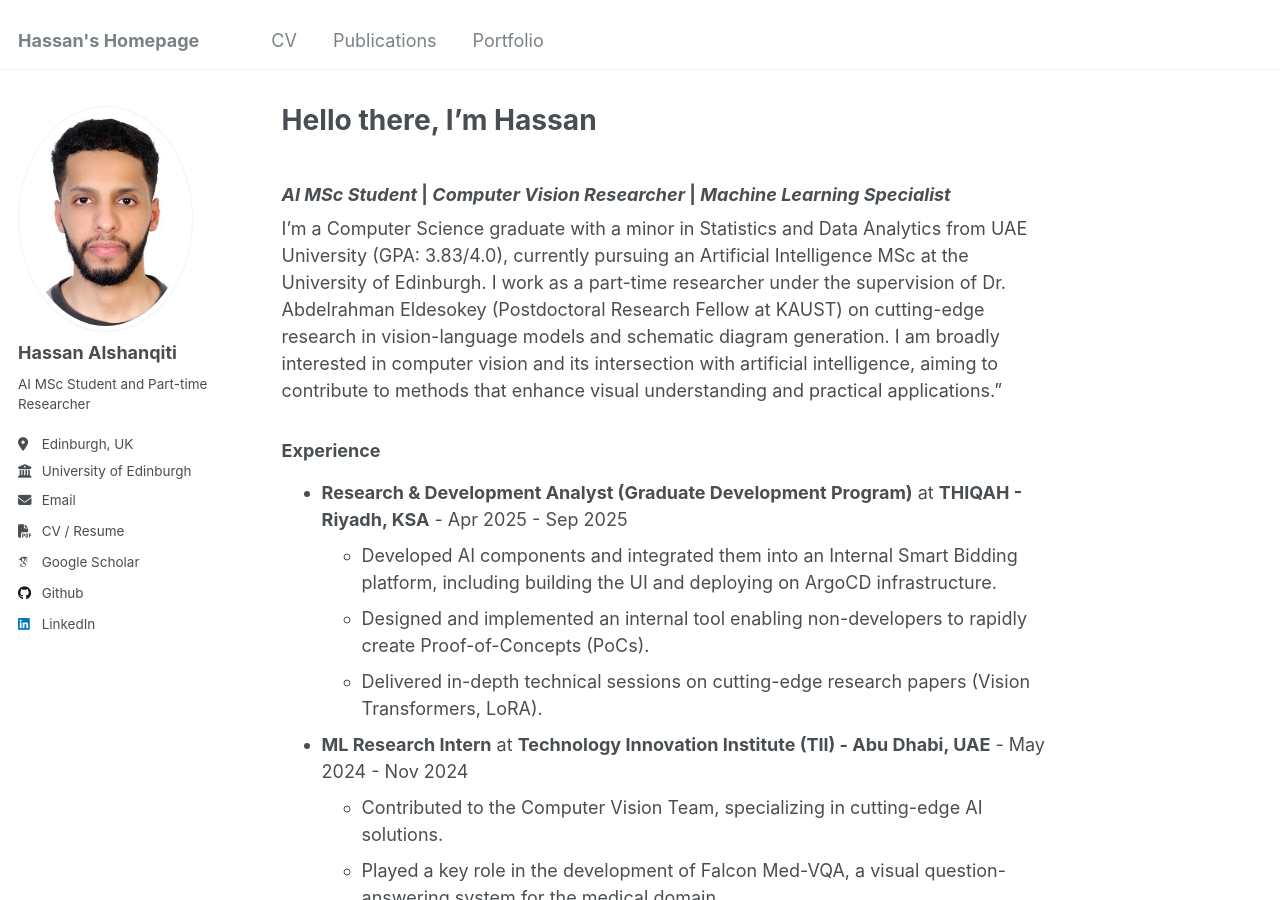
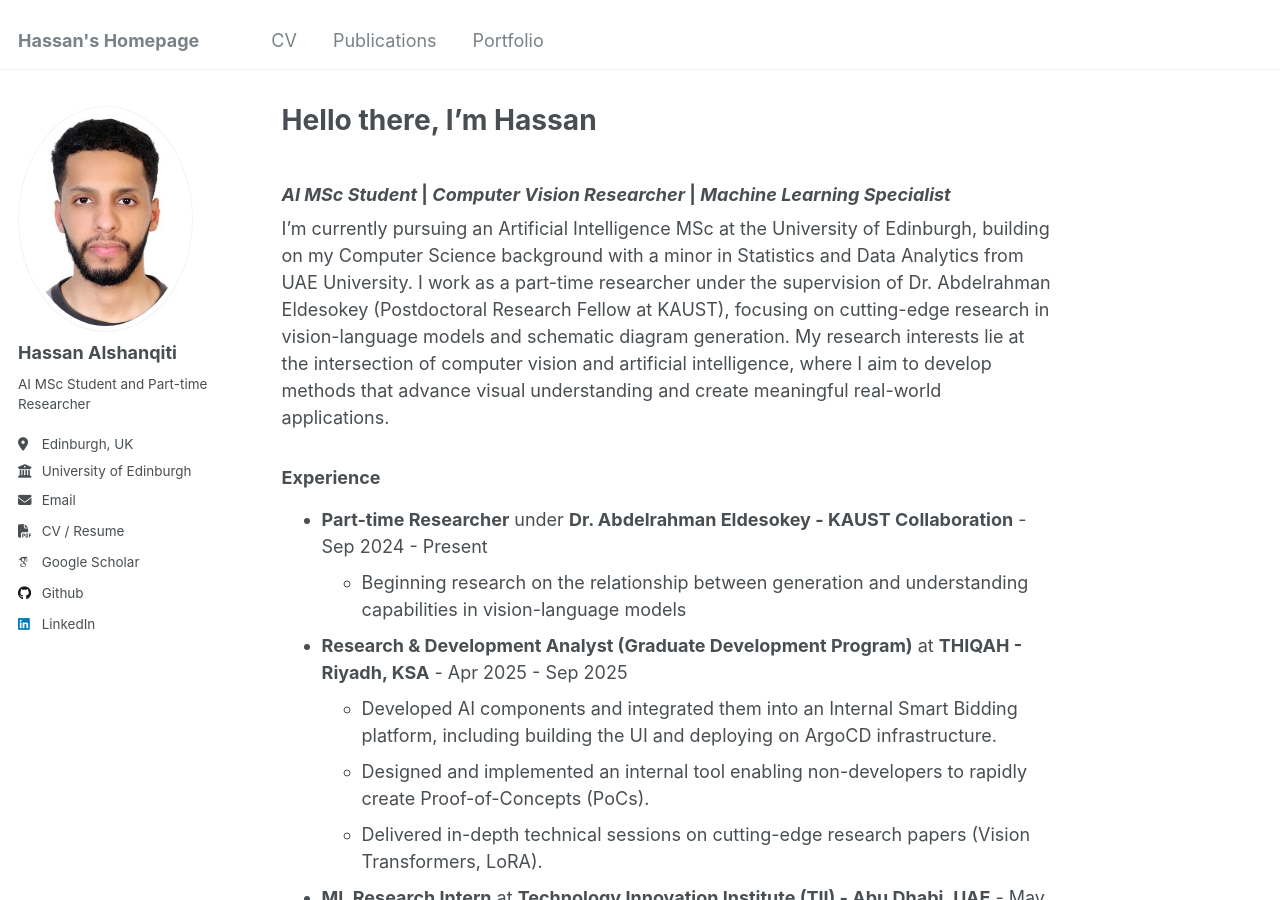
Before and after one commit to opmyth/opmyth.github.io, a Jekyll site: the page built from _pages/about.md, in a window 1280 px wide and 900 px high. Built offline with Jekyll 4.4.1, drawn with Linux system fonts in a browser that asks for light colours; some web fonts are replaced.

Commit message:
made changes

```diff
--- a/_pages/about.md
+++ b/_pages/about.md
@@ -9,9 +9,13 @@ redirect_from:
 
 ### *AI MSc Student* | *Computer Vision Researcher* | *Machine Learning Specialist*
 
-I'm a Computer Science graduate with a minor in Statistics and Data Analytics from UAE University (GPA: 3.83/4.0), currently pursuing an Artificial Intelligence MSc at the University of Edinburgh. I work as a part-time researcher under the supervision of Dr. Abdelrahman Eldesokey (Postdoctoral Research Fellow at KAUST) on cutting-edge research in vision-language models and schematic diagram generation. I am broadly interested in computer vision and its intersection with artificial intelligence, aiming to contribute to methods that enhance visual understanding and practical applications."
+I'm currently pursuing an Artificial Intelligence MSc at the University of Edinburgh, building on my Computer Science background with a minor in Statistics and Data Analytics from UAE University. I work as a part-time researcher under the supervision of Dr. Abdelrahman Eldesokey (Postdoctoral Research Fellow at KAUST), focusing on cutting-edge research in vision-language models and schematic diagram generation. My research interests lie at the intersection of computer vision and artificial intelligence, where I aim to develop methods that advance visual understanding and create meaningful real-world applications.
 
 ### **Experience**
+
+- **Part-time Researcher** under **Dr. Abdelrahman Eldesokey - KAUST Collaboration** - Sep 2024 - Present
+  - Beginning research on the relationship between generation and understanding capabilities in vision-language models
+
 
 - **Research & Development Analyst (Graduate Development Program)** at **THIQAH - Riyadh, KSA** - Apr 2025 - Sep 2025
   - Developed AI components and integrated them into an Internal Smart Bidding platform, including building the UI and deploying on ArgoCD infrastructure.
```
